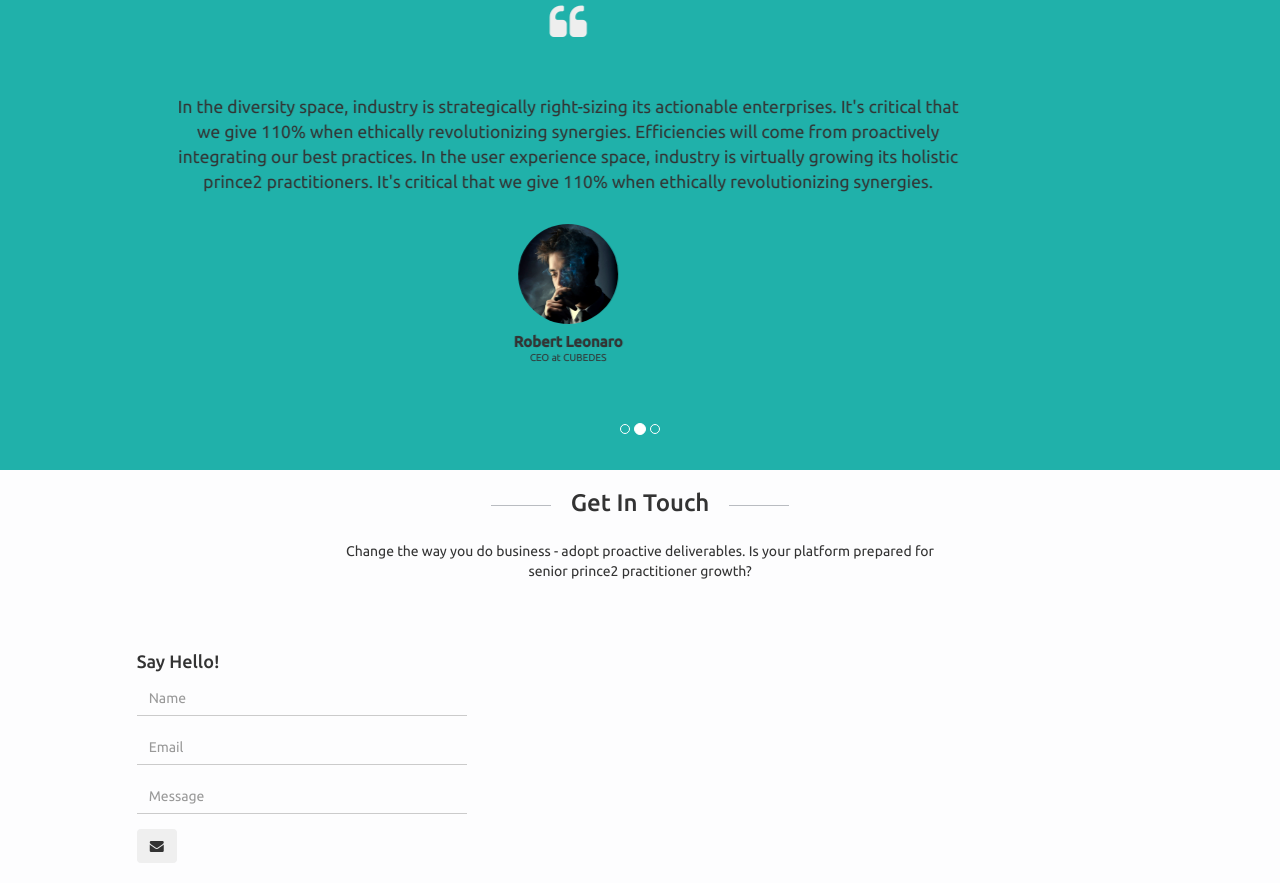
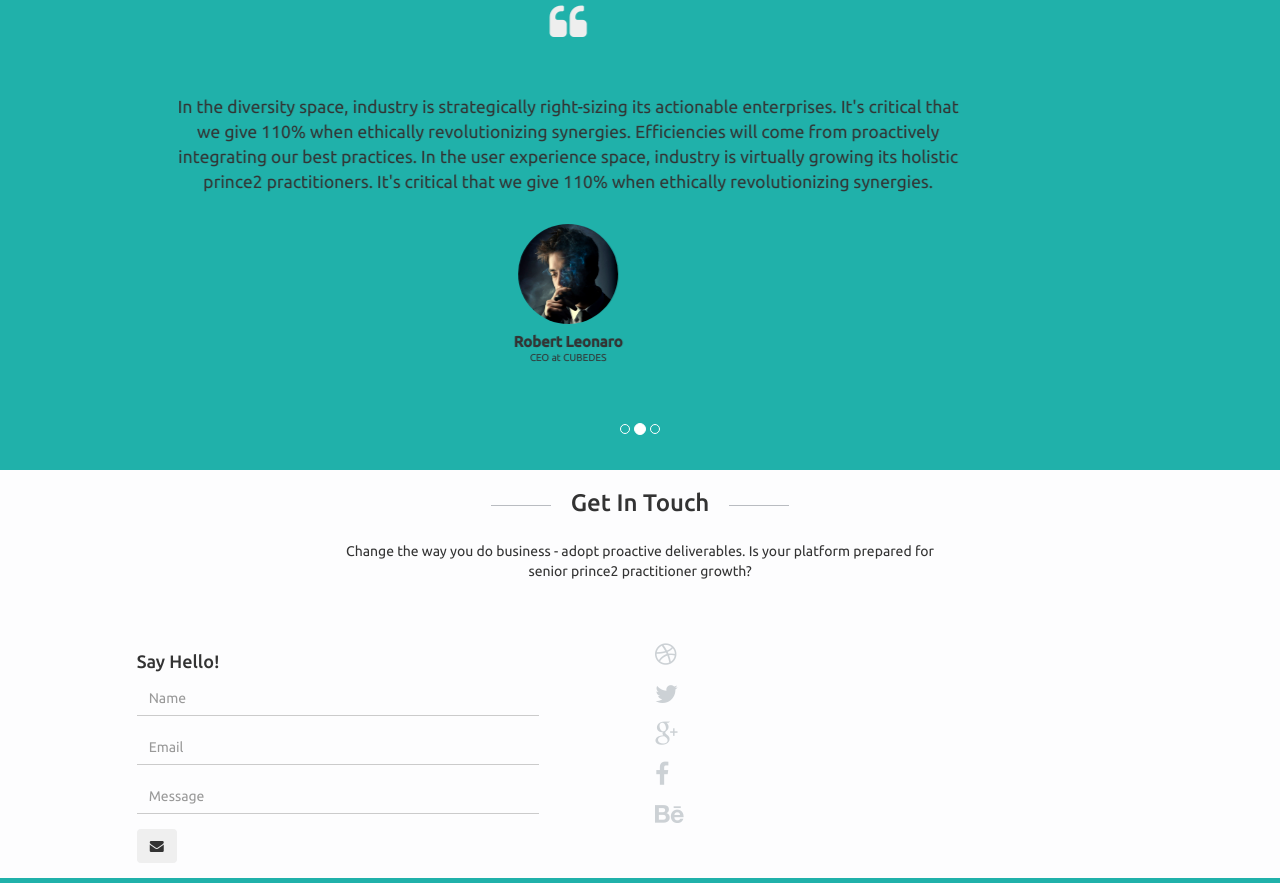
Before and after one commit to modojodo/Buzzy, a plain HTML site: page index.html in a window 1280 px wide. Shown: the part 2075-2958 px from the top of the page. Drawn offline with Linux system fonts and the light colour scheme.

Commit message:
Fixed the contact section layout and added icons

```diff
--- a/css/custom.css
+++ b/css/custom.css
@@ -211,6 +211,17 @@ blockquote {
     border-left: none;
 }
 
+#contact {
+    border-bottom: 5px solid #20B1AA;
+}
+
+#contact .icon-col i {
+    font-size: 25px;
+    margin-bottom: 15px;
+    vertical-align: middle;
+    color: #CCD1D5;
+}
+
 .input-fields {
     border: none;
     background-color: #FDFDFE;
@@ -224,9 +235,6 @@ blockquote {
     border-color: #000000;
 }
 
-form button{
-     border: none;
- }
 /* Navbar Colors*/
 
 .navbar-default {
--- a/index.html
+++ b/index.html
@@ -417,7 +417,7 @@
 
     <!-- Get In Touch section starts here -->
 
-    <div class="row">
+    <div id="contact" class="row">
         <div class="col-xs-12 section_top">
             <div class="row">
                 <div class="col-md-6 col-md-offset-3">
@@ -431,7 +431,7 @@
         <div class="col-xs-12">
             <div class="row">
                 <div class="col-lg-10 col-lg-offset-1">
-                    <div class="col-lg-5">
+                    <div class="col-lg-6">
                         <h4>Say Hello!</h4>
 
                         <form class="form-horizontal">
@@ -460,8 +460,12 @@
                             </div>
                         </form>
                     </div>
-                    <div class="col-lg-2">
-
+                    <div class="col-lg-1 icon-col">
+                        <div class="col-lg-xs-12"><a href="#"><i class="fa fa-dribbble"></i></a></div>
+                        <div class="col-lg-xs-12"><a href="#"><i class="fa fa-twitter"></i></a></div>
+                        <div class="col-lg-xs-12"><a href="#"><i class="fa fa-google-plus"></i></a></div>
+                        <div class="col-lg-xs-12"><a href="#"><i class="fa fa-facebook-f"></i></a></div>
+                        <div class="col-lg-xs-12"><a href="#"><i class="fa fa-behance"></i></a></div>
                     </div>
                     <div class="col-lg-5"></div>
 
```
